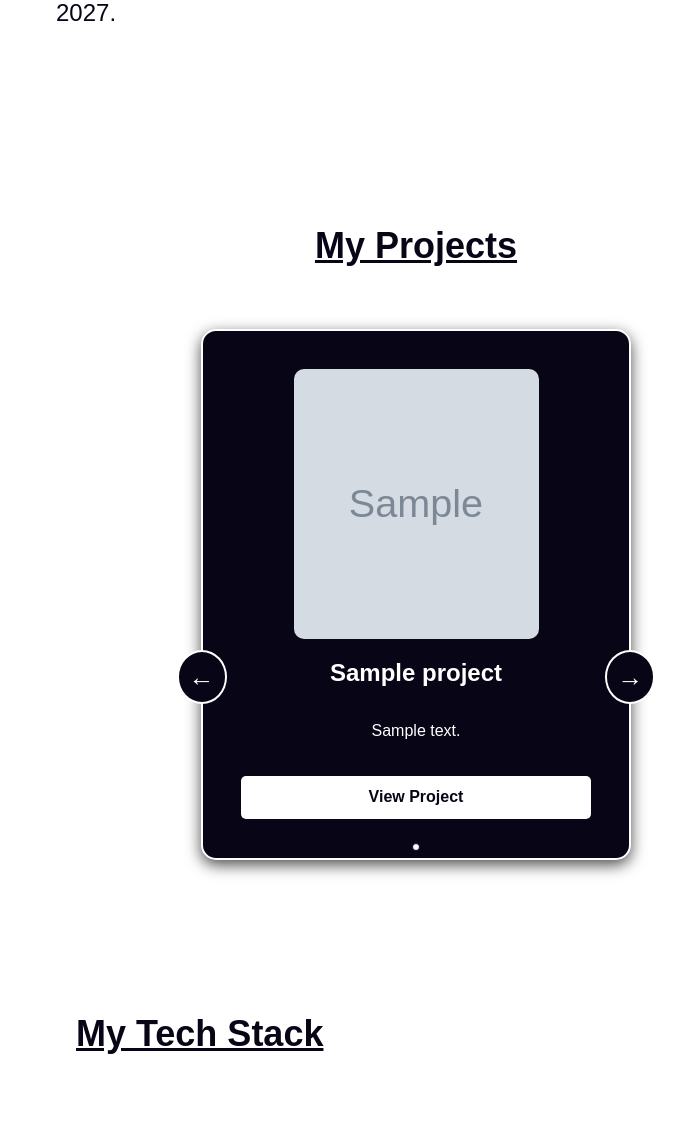
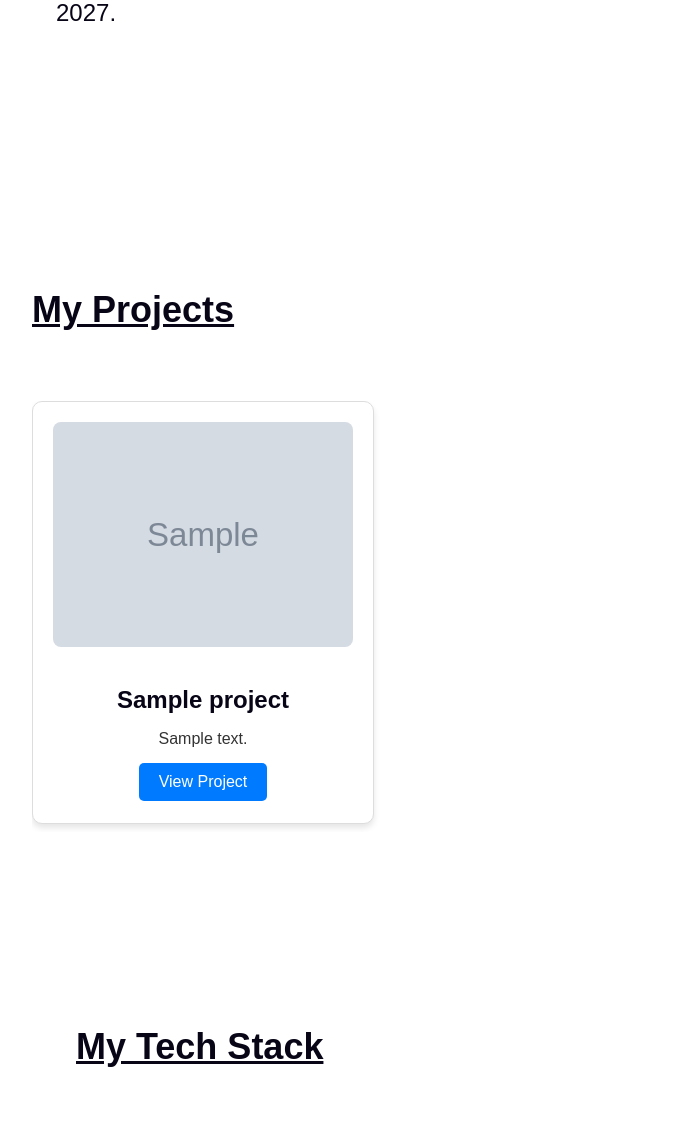
Before and after one commit to ConDavison1/my-portfolio, a Flask app: page / in a window 1280 px wide. Shown: the part 1532-2668 px from the top of the page, without its empty margins (224-908 px from the left). Run offline with Flask 3, Linux system fonts and the light colour scheme; tables that the repository leaves empty hold one stand-in row (values such as "Sample post"); grey boxes marked "Sample" are stand-in pictures.

Commit message:
Changed the projects section to be a grid layout

```diff
--- a/static/css/styles.css
+++ b/static/css/styles.css
@@ -347,7 +347,7 @@ body.sidebar-open {
 # About Section
 --------------------------------------------------------------*/
 .about {
-    min-height: 80vh;
+    min-height: 60vh;
     display: flex;
     flex-direction: column;
     justify-content: flex-start;
@@ -484,226 +484,104 @@ body.sidebar-open {
 # Projects Section
 --------------------------------------------------------------*/
 .projects {
-    margin-top: 0;
-    min-height: 80vh;
+    min-height: 60vh;
     display: flex;
     flex-direction: column;
-    justify-content: center;
+    justify-content: flex-start;
     align-items: center;
-    padding: 5vw;
-    opacity: 0;
-    transition: opacity 1s ease-out;
-    position: relative;
-}
-
-.projects.visible {
+    text-align: center;
+    padding: 5% 0 5% 0;
+    margin-top: 10vh;
+    box-sizing: border-box;
     opacity: 1;
+    transition: padding-left 0.3s ease;
+    overflow-x: hidden;
+    margin-left: clamp(0px, 20vw, 300px) !important;
 }
 
 .projects-header {
+    font-size: clamp(1.5rem, 5vw, 1.5rem);
+    margin-bottom: 5vh;
+    color: #080516;
     text-align: left;
-    position: relative;
-    margin-bottom: 1vh;
-    z-index: 10;
-    font-size: clamp(1.5rem, 5vw, 1.5rem);
+    width: 100%;
     text-decoration: underline;
-    top: 0;
-    padding-top: 2vh;
 }
 
 .project-container {
-    position: relative;
     display: flex;
-    justify-content: center;
-    align-items: center;
+    flex-direction: row;
+    justify-content: space-between;
+    align-items: flex-start;
+    gap: 5vw;
     width: 100%;
-    z-index: 0;
-    flex-direction: column;
-    flex-grow: 1;
-    margin-top: 8vh;
-}
-
-.project-cards-wrapper {
-    position: relative;
-    display: flex;
-    justify-content: center;
-    align-items: center;
-    width: 100%;
+    box-sizing: border-box;
+    overflow-x: hidden;
 }
 
 .project-card {
-    margin: 2vw;
-    padding: 3vw;
-    background: #080516;
-    box-shadow: 0 5px 15px rgba(0, 0, 0, 0.7);
-    width: clamp(250px, 30vw, 350px);
-    height: clamp(350px, 50vw, 450px);
+    background-color: white;
+    border: 1px solid #ddd;
+    border-radius: 10px;
+    overflow: hidden;
+    width: 100%;
+    max-width: 300px;
+    box-shadow: 0 4px 6px rgba(0, 0, 0, 0.1);
     text-align: center;
-    border-radius: 15px;
-    transition: transform 0.5s ease, box-shadow 0.5s ease, opacity 0.5s ease;
-    overflow: hidden;
-    border: 2px solid #ffffff;
-    flex-direction: column;
-    justify-content: space-between;
-    position: absolute;
-    opacity: 0;
-    color: #ffffff;
-    display: flex;
-}
-
-.project-card .content {
-    flex-grow: 1;
-    display: flex;
-    flex-direction: column;
-    justify-content: center;
-    align-items: center;
-}
-
-.project-link {
-    display: inline-block;
-    padding: 1vw 2vw;
-    background-color: #ffffff;
-    text-decoration: none;
-    border-radius: 5px;
-    font-weight: bold;
-    transition: all 0.3s ease;
-    margin-top: 1.5vw;
-    font-size: 1rem;
-    color: #080516;
-}
-
-.project-link:hover {
-    background-color: #888;
-    transform: translateY(-5px);
-    box-shadow: 0 4px 10px rgba(0, 0, 0, 0.2);
-    color: white;
-}
-
-.project-link:focus {
-    outline: 2px solid #5a5959;
-    outline-offset: 4px;
-}
-
-.project-card.visible {
-    opacity: 1;
-    transform: translateX(0);
-}
-
-.project-card.slide-left {
-    transform: translateX(-10%);
-}
-
-.project-card.slide-right {
-    transform: translateX(10%);
+    padding: 20px;
+    margin-bottom: 8px;
 }
 
 .project-card img {
-    width: 70%;
-    height: 60%;
-    object-fit: cover;
-    border-radius: 10px;
-    display: block;
-    margin: 0 auto;
+    width: 100%;
+    height: auto;
+    border-radius: 8px;
+    margin-bottom: 15px;
+}
+
+.project-card h2 {
+    font-size: 1.5em;
+    margin-bottom: 10px;
+}
+
+.project-card p {
+    font-size: 1em;
+    color: #333;
+    margin-bottom: 15px;
+}
+
+.project-card .project-link {
+    display: inline-block;
+    background-color: #007bff;
+    color: white;
+    padding: 10px 20px;
+    text-decoration: none;
+    border-radius: 5px;
+    transition: background-color 0.3s ease;
+    margin-bottom: 2px;
+}
+
+.project-card .project-link:hover {
+    background-color: #0056b3;
+}
+
+/* Responsive design */
+@media (max-width: 768px) {
+    .project-container {
+        flex-direction: column;
+        gap: 5vw;
+        padding-left: 0;
+    }
+
+    .project-card {
+        margin: 0;
+    }
 }
 
 
-.arrow-left,
-.arrow-right {
-    position: absolute;
-    bottom: calc(20% + 2vw);
-    font-size: 2vw;
-    color: white;
-    background-color: #080516;
-    border: none;
-    padding: 0.8vw;
-    border-radius: 50%;
-    cursor: pointer;
-    z-index: 10;
-    transition: background-color 0.3s ease;
-    border: white 2px solid;
-}
 
-.arrow-left {
-    left: calc(27% + 2vw);
-}
 
-.arrow-right {
-    right: calc(27% + 2vw);
-}
 
-.project-dots {
-    display: flex;
-    justify-content: center;
-    position: absolute;
-    top: calc(90% + 1vh);
-    z-index: 10;
-    left: 50%;
-    transform: translateX(-50%);
-    width: 100%;
-}
-
-.dot {
-    height: 0.5vw;
-    width: 0.5vw;
-    margin: 0 1vw;
-    background-color: #080516;
-    border-radius: 50%;
-    display: inline-block;
-    transition: background-color 0.3s ease;
-    cursor: pointer;
-    margin-top: 2.2vw;
-}
-
-.dot.active {
-    background-color: #ffffff;
-    border: #080516 1px solid;
-}
-
-.dot:hover {
-    background-color: #111010;
-    transition: background-color 0.3s ease;
-}
-
-.projects-header h3 {
-    font-size: clamp(1rem, 4vw, 1.2rem);
-    font-weight: bold;
-    text-align: center;
-    text-decoration: underline;
-    display: none;
-}
-
-@media (max-width: 1024px) {
-    .projects-header h3 {
-        display: block;
-    }
-}
-
-@media (min-width: 1025px) {
-    .projects-header h3 {
-        display: none;
-    }
-}
-
-@media (max-width: 768px) {
-    .arrow-left,
-    .arrow-right {
-        visibility: hidden;
-    }
-}
-
-@media (max-width: 912px) {
-    .arrow-left,
-    .arrow-right {
-        visibility: hidden;
-    }
-}
-
-@media (max-width: 1024px) {
-    .arrow-left,
-    .arrow-right {
-        visibility: hidden;
-    }
-}
 
 
 /*--------------------------------------------------------------
--- a/static/js/script.js
+++ b/static/js/script.js
@@ -1,60 +1,13 @@
 document.addEventListener('DOMContentLoaded', function () {
     const projectCards = document.querySelectorAll('.project-card');
-    const arrowLeft = document.querySelector('.arrow-left');
-    const arrowRight = document.querySelector('.arrow-right');
-    const dots = document.querySelectorAll('.dot');
-    let currentProjectIndex = 0;
-    let isTransitioning = false;
 
-    function showProject(index, direction) {
-        if (isTransitioning) return;
-        isTransitioning = true;
-
-        if (index < 0) index = projectCards.length - 1;
-        if (index >= projectCards.length) index = 0;
-
-        projectCards.forEach((card, i) => {
-            card.classList.remove('visible', 'slide-left', 'slide-right');
-            card.style.transition = 'transform 0.5s ease, opacity 0.5s ease';
-            card.style.opacity = '0';
-
-            if (i === index) {
-                card.classList.add('visible');
-                card.style.opacity = '1';
-                card.style.transform = 'translateX(0)';
-            } else if (i === currentProjectIndex) {
-                card.style.opacity = '0';
-                card.style.transform = direction === 'right' ? 'translateX(-100%)' : 'translateX(100%)';
-            } else {
-                card.style.transform = direction === 'right' ? 'translateX(100%)' : 'translateX(-100%)';
-            }
-        });
-
-        updateActiveDot(index);
-        currentProjectIndex = index;
-        setTimeout(() => { isTransitioning = false; }, 500);
-    }
-
-    function updateActiveDot(index) {
-        dots.forEach(dot => dot.classList.remove('active'));
-        dots[index].classList.add('active');
-    }
-
-    arrowLeft.addEventListener('click', () => showProject(currentProjectIndex - 1, 'left'));
-    arrowRight.addEventListener('click', () => showProject(currentProjectIndex + 1, 'right'));
-
-    dots.forEach((dot, index) => {
-        dot.addEventListener('click', () => {
-            if (index !== currentProjectIndex) {
-                showProject(index, index > currentProjectIndex ? 'right' : 'left');
-            }
-        });
+    // Grid layout
+    projectCards.forEach(card => {
+        card.style.opacity = '1';
+        card.style.transform = 'translateX(0)';
     });
 
-    // Initialize the first project
-    showProject(currentProjectIndex, 'right');
-
-    // Smooth scrolling for anchor links
+    // Smooth scrolling
     document.querySelectorAll('a[href^="#"]').forEach(anchor => {
         anchor.addEventListener('click', function (e) {
             e.preventDefault();
@@ -125,75 +78,21 @@ document.addEventListener('DOMContentLoaded', function () {
         });
     }, { threshold: 0 });
 
-    // Observe all relevant sections
+    // Observe
     document.querySelectorAll('#intro, #about, #projects, .stack, .resume').forEach(section => {
         observer.observe(section);
     });
 
-    document.querySelectorAll('.project-link').forEach(button => {
-        button.addEventListener('click', (e) => {
-            e.stopPropagation();
-        });
-    });
-
-    let startX, endX, isSwiping = false;
-    const projectContainer = document.querySelector('.project-container');
-
-    function handleSwipe(e) {
-        if (!isSwiping || !endX) return;
-
-        const swipeDistance = Math.abs(startX - endX);
-        const swipeThreshold = 50;
-
-        if (swipeDistance > swipeThreshold) {
-            if (startX - endX > 0) {
-                showProject(currentProjectIndex + 1, 'right');
-            } else {
-                showProject(currentProjectIndex - 1, 'left');
-            }
-        }
-
-        isSwiping = false;
-    }
-
-    projectContainer.addEventListener('touchstart', (e) => {
-        if (e.target.closest('.project-link')) return;
-        startX = e.touches[0].clientX;
-        isSwiping = true;
-    });
-
-    projectContainer.addEventListener('touchmove', (e) => {
-        if (e.target.closest('.project-link')) return;
-        if (isSwiping) endX = e.touches[0].clientX;
-    });
-
-    projectContainer.addEventListener('touchend', handleSwipe);
-
-    projectContainer.addEventListener('mousedown', (e) => {
-        if (e.target.closest('.project-link')) return;
-        startX = e.clientX;
-        isSwiping = true;
-    });
-
-    projectContainer.addEventListener('mousemove', (e) => {
-        if (e.target.closest('.project-link')) return;
-        if (isSwiping) endX = e.clientX;
-    });
-
-    projectContainer.addEventListener('mouseup', handleSwipe);
-
-
+    // Sidebar
     const sidebar = document.getElementById('sidebar');
     const body = document.body;
     const sidebarLinks = document.querySelectorAll('#sidebar .nav-link');
 
-    // Toggle the 'active' class
     hamburgerIcon.addEventListener('click', function() {
         sidebar.classList.toggle('active');
         body.classList.toggle('sidebar-open');
     });
 
-    // Close sidebar
     sidebarLinks.forEach(link => {
         link.addEventListener('click', function() {
             sidebar.classList.remove('active');
@@ -217,21 +116,21 @@ document.addEventListener('DOMContentLoaded', function () {
         });
     }
 
-    // Initialize particles.js configuration
+    // particles.js
     particlesJS('particles-js', {
         "particles": {
             "number": {
-                "value": 200, // Number of particles
+                "value": 200,
                 "density": {
                     "enable": true,
-                    "value_area": 1000 // Density area of particles
+                    "value_area": 1000
                 }
             },
             "color": {
-                "value": "#080516" // Particle color
+                "value": "#080516"
             },
             "shape": {
-                "type": "polygon", // Shape of the particles
+                "type": "polygon",
                 "stroke": {
                     "width": 0,
                     "color": "#000000"
@@ -241,7 +140,7 @@ document.addEventListener('DOMContentLoaded', function () {
                 }
             },
             "opacity": {
-                "value": 0.5, // Opacity of particles
+                "value": 0.5,
                 "random": true,
                 "anim": {
                     "enable": true,
@@ -250,7 +149,7 @@ document.addEventListener('DOMContentLoaded', function () {
                 }
             },
             "size": {
-                "value": 4, // Particle size
+                "value": 4,
                 "random": true,
                 "anim": {
                     "enable": true,
@@ -260,8 +159,8 @@ document.addEventListener('DOMContentLoaded', function () {
             },
             "line_linked": {
                 "enable": true,
-                "distance": 150, // Distance between connected particles
-                "color": "#ffffff", // Line color
+                "distance": 150,
+                "color": "#ffffff",
                 "opacity": 0.4,
                 "width": 1
             },
@@ -271,7 +170,7 @@ document.addEventListener('DOMContentLoaded', function () {
                 "direction": "none",
                 "random": false,
                 "straight": false,
-                "out_mode": "out", // Particles will move out of the container
+                "out_mode": "out",
                 "bounce": false
             }
         },
@@ -280,11 +179,11 @@ document.addEventListener('DOMContentLoaded', function () {
             "events": {
                 "onhover": {
                     "enable": true,
-                    "mode": "repulse" // Repel particles when hovering over them
+                    "mode": "repulse"
                 },
                 "onclick": {
                     "enable": true,
-                    "mode": "push" // Push particles when clicking
+                    "mode": "push"
                 }
             },
             "modes": {
--- a/templates/index.html
+++ b/templates/index.html
@@ -95,7 +95,6 @@
 <section id="projects" class="projects">
     <div class="projects-header">
         <h1>My Projects</h1>
-            <h3>(Swipe/Drag)</h3>
     </div>
     <div class="project-container">
         <div class="project-cards-wrapper">
@@ -108,16 +107,9 @@
             </div>
             {% endfor %}
         </div>
-            <button class="arrow-left">←</button>
-            <button class="arrow-right">→</button>
-        </div>
-
-        <div class="project-dots">
-            {% for project in projects %}
-            <span class="dot"></span>
-            {% endfor %}
     </div>
 </section>
+
 
 <!-- Tech Stack -->
 <section id="stack" class="stack">
```
Lines whose indentation alone changed are shown as unchanged.
